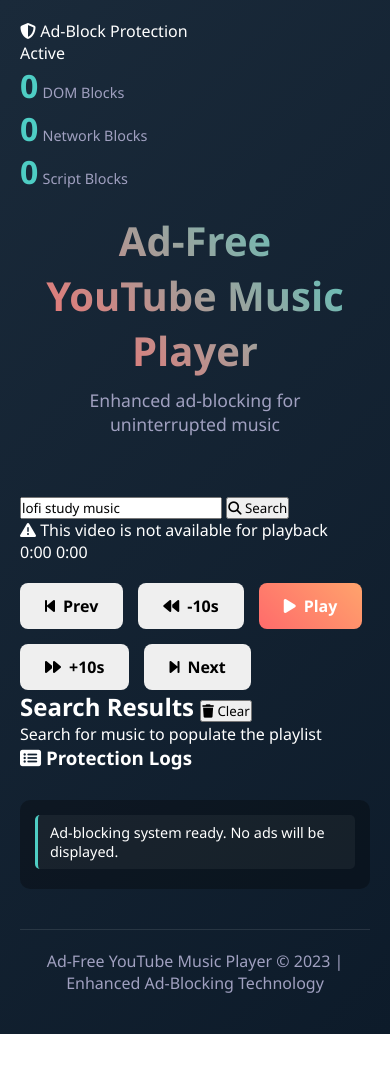
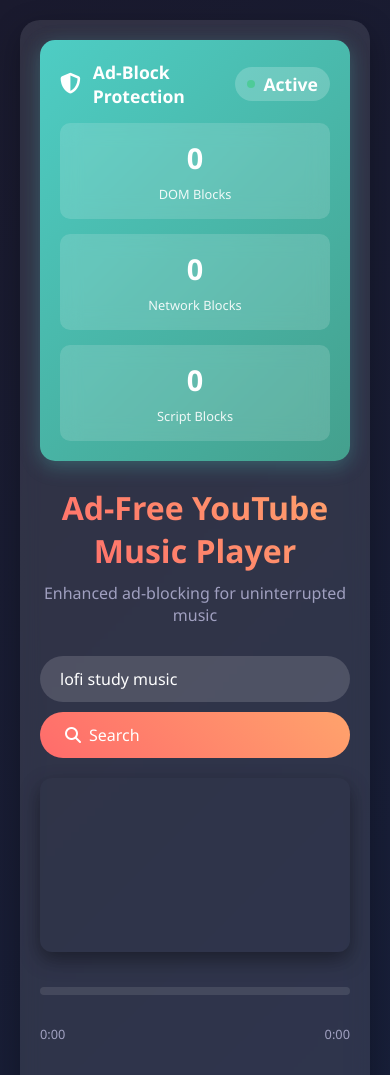
Before and after one commit to uerthfdjirturuuwerngwxby/music, a browser extension: page index.html in a window 390 px wide. Shown: the top 1075 px of the page. Before the commit the page ends 1034 px from the top, so only its background shows below. Drawn offline with Linux system fonts and the light colour scheme.

Commit message:
Refactor styles for layout and ad-blocking features
Updated styles for body, container, and ad-blocking elements. Enhanced button styles and added responsive design features.

```diff
--- a/styles.css
+++ b/styles.css
@@ -6,206 +6,116 @@
 }
 
 body {
-    background: linear-gradient(135deg, #1a2a3a 0%, #0d1b2a 100%);
+    background: linear-gradient(135deg, #1a1a2e 0%, #16213e 100%);
     color: #fff;
     min-height: 100vh;
+    display: flex;
+    justify-content: center;
+    align-items: center;
     padding: 20px;
 }
 
 .container {
-    max-width: 1200px;
-    margin: 0 auto;
+    width: 100%;
+    max-width: 1000px;
+    background: rgba(255, 255, 255, 0.1);
+    backdrop-filter: blur(10px);
+    border-radius: 20px;
+    padding: 30px;
+    box-shadow: 0 10px 30px rgba(0, 0, 0, 0.3);
 }
 
-header {
-    text-align: center;
-    margin-bottom: 40px;
+/* Ad-Blocking Panel */
+.adblock-panel {
+    background: linear-gradient(135deg, #4ecdc4 0%, #44a08d 100%);
+    border-radius: 15px;
     padding: 20px;
+    margin-bottom: 25px;
+    box-shadow: 0 5px 20px rgba(78, 205, 196, 0.3);
 }
 
-h1 {
-    font-size: 2.5rem;
-    margin-bottom: 10px;
-    background: linear-gradient(45deg, #ff6b6b, #4ecdc4);
-    -webkit-background-clip: text;
-    background-clip: text;
-    color: transparent;
-}
-
-.subtitle {
-    color: #a0a0c0;
+.adblock-header {
+    display: flex;
+    align-items: center;
+    gap: 12px;
+    margin-bottom: 15px;
+    font-weight: 600;
     font-size: 1.1rem;
 }
 
-.dashboard {
-    display: grid;
-    grid-template-columns: 1fr 1fr;
-    gap: 20px;
-    margin-bottom: 30px;
+.adblock-header i {
+    font-size: 1.3rem;
 }
 
-@media (max-width: 768px) {
-    .dashboard {
-        grid-template-columns: 1fr;
-    }
+.adblock-status {
+    margin-left: auto;
+    display: flex;
+    align-items: center;
+    gap: 8px;
+    background: rgba(255, 255, 255, 0.2);
+    padding: 5px 12px;
+    border-radius: 20px;
 }
 
-.card {
-    background: rgba(255, 255, 255, 0.1);
-    backdrop-filter: blur(10px);
-    border-radius: 15px;
-    padding: 25px;
-    box-shadow: 0 8px 25px rgba(0, 0, 0, 0.3);
+.status-indicator {
+    width: 8px;
+    height: 8px;
+    border-radius: 50%;
+    background: #2ecc71;
 }
 
-.card h2 {
-    margin-bottom: 20px;
+.status-indicator.active {
+    background: #2ecc71;
+    animation: pulse 2s infinite;
+}
+
+@keyframes pulse {
+    0% { opacity: 1; }
+    50% { opacity: 0.5; }
+    100% { opacity: 1; }
+}
+
+.adblock-stats {
+    display: grid;
+    grid-template-columns: repeat(3, 1fr);
+    gap: 15px;
+}
+
+.stat {
+    text-align: center;
+    background: rgba(255, 255, 255, 0.15);
+    padding: 15px;
+    border-radius: 10px;
+    backdrop-filter: blur(10px);
+}
+
+.stat-number {
+    display: block;
+    font-size: 1.8rem;
+    font-weight: bold;
+    margin-bottom: 5px;
+}
+
+.stat-label {
+    font-size: 0.8rem;
+    opacity: 0.9;
+}
+
+/* Ad-Blocking Logs */
+.adblock-logs {
+    margin-top: 30px;
+}
+
+.adblock-logs h3 {
+    margin-bottom: 15px;
     color: #4ecdc4;
     display: flex;
     align-items: center;
     gap: 10px;
 }
 
-.card h2 i {
-    font-size: 1.3rem;
-}
-
-.status-item {
-    display: flex;
-    justify-content: space-between;
-    align-items: center;
-    padding: 12px 0;
-    border-bottom: 1px solid rgba(255, 255, 255, 0.1);
-}
-
-.status-item:last-child {
-    border-bottom: none;
-}
-
-.status-name {
-    color: #e0e0ff;
-}
-
-.status-value {
-    font-weight: 600;
-}
-
-.status-active {
-    color: #4ecdc4;
-}
-
-.status-inactive {
-    color: #ff6b6b;
-}
-
-.techniques {
-    display: grid;
-    grid-template-columns: repeat(auto-fit, minmax(300px, 1fr));
-    gap: 20px;
-    margin-bottom: 30px;
-}
-
-.tech-card {
-    background: rgba(255, 255, 255, 0.08);
-    border-radius: 12px;
-    padding: 20px;
-    transition: all 0.3s ease;
-}
-
-.tech-card:hover {
-    transform: translateY(-5px);
-    background: rgba(255, 255, 255, 0.12);
-}
-
-.tech-card h3 {
-    color: #ff6b6b;
-    margin-bottom: 15px;
-    display: flex;
-    align-items: center;
-    gap: 10px;
-}
-
-.tech-card p {
-    color: #a0a0c0;
-    line-height: 1.6;
-    margin-bottom: 15px;
-}
-
-.code-block {
-    background: rgba(0, 0, 0, 0.3);
-    border-radius: 8px;
-    padding: 15px;
-    margin: 15px 0;
-    overflow-x: auto;
-    font-family: 'Courier New', monospace;
-    font-size: 0.9rem;
-    border-left: 4px solid #4ecdc4;
-}
-
-.controls {
-    display: flex;
-    gap: 15px;
-    margin-top: 20px;
-    flex-wrap: wrap;
-}
-
-.btn {
-    padding: 12px 25px;
-    border: none;
-    border-radius: 8px;
-    font-size: 1rem;
-    cursor: pointer;
-    transition: all 0.3s ease;
-    display: flex;
-    align-items: center;
-    gap: 8px;
-    font-weight: 600;
-}
-
-.btn-primary {
-    background: linear-gradient(45deg, #ff6b6b, #ffa36c);
-    color: white;
-}
-
-.btn-secondary {
-    background: rgba(255, 255, 255, 0.15);
-    color: white;
-}
-
-.btn:hover {
-    transform: translateY(-2px);
-    box-shadow: 0 5px 15px rgba(0, 0, 0, 0.3);
-}
-
-.stats {
-    display: grid;
-    grid-template-columns: repeat(auto-fit, minmax(200px, 1fr));
-    gap: 15px;
-    margin-top: 30px;
-}
-
-.stat-card {
-    background: rgba(255, 255, 255, 0.1);
-    border-radius: 10px;
-    padding: 20px;
-    text-align: center;
-}
-
-.stat-number {
-    font-size: 2rem;
-    font-weight: bold;
-    color: #4ecdc4;
-    margin-bottom: 5px;
-}
-
-.stat-label {
-    color: #a0a0c0;
-    font-size: 0.9rem;
-}
-
 .log-container {
-    margin-top: 30px;
-    max-height: 300px;
+    max-height: 200px;
     overflow-y: auto;
     background: rgba(0, 0, 0, 0.3);
     border-radius: 10px;
@@ -229,32 +139,349 @@
     border-left-color: #ff6b6b;
 }
 
-.test-ad-section {
-    margin-top: 40px;
+/* Original Music Player Styles */
+header {
+    text-align: center;
+    margin-bottom: 30px;
+}
+
+h1 {
+    font-size: 2.5rem;
+    margin-bottom: 10px;
+    background: linear-gradient(45deg, #ff6b6b, #ffa36c);
+    -webkit-background-clip: text;
+    background-clip: text;
+    color: transparent;
+}
+
+.subtitle {
+    color: #a0a0c0;
+    font-size: 1rem;
+}
+
+.search-container {
+    display: flex;
+    margin-bottom: 20px;
+    gap: 10px;
+}
+
+.search-input {
+    flex: 1;
+    padding: 12px 20px;
+    border-radius: 50px;
+    border: none;
+    background: rgba(255, 255, 255, 0.15);
+    color: white;
+    font-size: 1rem;
+    outline: none;
+}
+
+.search-input::placeholder {
+    color: rgba(255, 255, 255, 0.6);
+}
+
+.search-btn {
+    background: linear-gradient(45deg, #ff6b6b, #ffa36c);
+    border: none;
+    color: white;
+    padding: 12px 25px;
+    border-radius: 50px;
+    font-size: 1rem;
+    cursor: pointer;
+    transition: all 0.3s ease;
+    display: flex;
+    align-items: center;
+    gap: 8px;
+}
+
+.search-btn:hover {
+    transform: scale(1.05);
+    box-shadow: 0 5px 15px rgba(255, 107, 107, 0.4);
+}
+
+.player-container {
+    display: flex;
+    flex-direction: column;
+    gap: 25px;
+}
+
+.video-container {
+    position: relative;
+    width: 100%;
+    height: 0;
+    padding-bottom: 56.25%;
+    border-radius: 12px;
+    overflow: hidden;
+    box-shadow: 0 8px 20px rgba(0, 0, 0, 0.4);
+}
+
+#player {
+    position: absolute;
+    top: 0;
+    left: 0;
+    width: 100%;
+    height: 100%;
+    border: none;
+}
+
+.controls {
+    display: flex;
+    justify-content: center;
+    gap: 15px;
+    margin-top: 10px;
+    flex-wrap: wrap;
+}
+
+.btn {
+    background: rgba(255, 255, 255, 0.15);
+    border: none;
+    color: white;
+    padding: 12px 20px;
+    border-radius: 50px;
+    font-size: 1rem;
+    cursor: pointer;
+    display: flex;
+    align-items: center;
+    gap: 8px;
+    transition: all 0.3s ease;
+    box-shadow: 0 4px 10px rgba(0, 0, 0, 0.2);
+}
+
+.btn:hover {
+    background: rgba(255, 255, 255, 0.25);
+    transform: translateY(-2px);
+}
+
+.btn:active {
+    transform: translateY(0);
+}
+
+.btn-primary {
+    background: linear-gradient(45deg, #ff6b6b, #ffa36c);
+}
+
+.btn-sm {
+    padding: 10px 15px;
+    font-size: 0.9rem;
+}
+
+.playlist {
+    margin-top: 20px;
+    max-height: 300px;
+    overflow-y: auto;
+    padding-right: 10px;
+}
+
+.playlist h2 {
+    font-size: 1.5rem;
+    margin-bottom: 15px;
+    color: #e0e0ff;
+    display: flex;
+    justify-content: space-between;
+    align-items: center;
+}
+
+.clear-btn {
+    background: rgba(255, 107, 107, 0.3);
+    border: none;
+    color: #ff6b6b;
+    padding: 8px 15px;
+    border-radius: 20px;
+    font-size: 0.8rem;
+    cursor: pointer;
+    transition: all 0.3s ease;
+}
+
+.clear-btn:hover {
+    background: rgba(255, 107, 107, 0.5);
+}
+
+.playlist-item {
+    padding: 12px 15px;
+    background: rgba(255, 255, 255, 0.08);
+    border-radius: 10px;
+    margin-bottom: 10px;
+    cursor: pointer;
+    transition: all 0.2s ease;
+    display: flex;
+    align-items: center;
+    gap: 10px;
+}
+
+.playlist-item:hover {
+    background: rgba(255, 255, 255, 0.15);
+}
+
+.playlist-item.active {
+    background: rgba(255, 107, 107, 0.3);
+    border-left: 4px solid #ff6b6b;
+}
+
+.playlist-item .duration {
+    margin-left: auto;
+    color: #a0a0c0;
+    font-size: 0.9rem;
+}
+
+.playlist-item .thumbnail {
+    width: 60px;
+    height: 45px;
+    border-radius: 5px;
+    object-fit: cover;
+}
+
+.playlist-item.blocked {
+    opacity: 0.6;
+    background: rgba(255, 0, 0, 0.1);
+}
+
+.playlist-item.blocked .duration::after {
+    content: "Blocked";
+    background: #ff6b6b;
+    color: white;
+    padding: 2px 6px;
+    border-radius: 4px;
+    font-size: 0.7rem;
+    margin-left: 5px;
+}
+
+footer {
+    margin-top: 30px;
+    text-align: center;
+    color: #a0a0c0;
+    font-size: 0.9rem;
+}
+
+.loading {
+    text-align: center;
     padding: 20px;
+    color: #a0a0c0;
+}
+
+.error {
+    text-align: center;
+    padding: 20px;
+    color: #ff6b6b;
+}
+
+.now-playing {
+    background: rgba(255, 107, 107, 0.2);
+    padding: 15px;
+    border-radius: 10px;
+    margin-bottom: 15px;
+    display: flex;
+    align-items: center;
+    gap: 15px;
+}
+
+.now-playing img {
+    width: 80px;
+    height: 60px;
+    border-radius: 8px;
+    object-fit: cover;
+}
+
+.now-playing-info {
+    flex: 1;
+}
+
+.now-playing-title {
+    font-weight: 600;
+    font-size: 1.1rem;
+    margin-bottom: 5px;
+}
+
+.now-playing-channel {
+    color: #a0a0c0;
+    font-size: 0.9rem;
+}
+
+.error-message {
+    background: rgba(255, 107, 107, 0.2);
+    padding: 10px 15px;
+    border-radius: 8px;
+    margin-top: 10px;
+    display: none;
+}
+
+.progress-container {
+    width: 100%;
+    height: 8px;
+    background: rgba(255, 255, 255, 0.1);
+    border-radius: 4px;
+    margin-top: 10px;
+    cursor: pointer;
+    position: relative;
+}
+
+.progress-bar {
+    height: 100%;
+    background: linear-gradient(45deg, #ff6b6b, #ffa36c);
+    border-radius: 4px;
+    width: 0%;
+    transition: width 0.1s linear;
+}
+
+.time-display {
+    display: flex;
+    justify-content: space-between;
+    margin-top: 5px;
+    font-size: 0.8rem;
+    color: #a0a0c0;
+}
+
+@media (max-width: 600px) {
+    .container {
+        padding: 20px;
+    }
+
+    h1 {
+        font-size: 2rem;
+    }
+
+    .controls {
+        flex-direction: column;
+        align-items: center;
+    }
+
+    .btn {
+        width: 100%;
+        justify-content: center;
+    }
+
+    .search-container {
+        flex-direction: column;
+    }
+
+    .now-playing {
+        flex-direction: column;
+        text-align: center;
+    }
+
+    .adblock-stats {
+        grid-template-columns: 1fr;
+    }
+}
+
+/* Scrollbar styling */
+.playlist::-webkit-scrollbar,
+.log-container::-webkit-scrollbar {
+    width: 8px;
+}
+
+.playlist::-webkit-scrollbar-track,
+.log-container::-webkit-scrollbar-track {
     background: rgba(255, 255, 255, 0.05);
     border-radius: 10px;
 }
 
-.test-ad-section h3 {
-    margin-bottom: 15px;
-    color: #ffa36c;
+.playlist::-webkit-scrollbar-thumb,
+.log-container::-webkit-scrollbar-thumb {
+    background: rgba(255, 107, 107, 0.5);
+    border-radius: 10px;
 }
 
-.test-ad {
-    padding: 15px;
-    margin: 10px 0;
-    background: rgba(255, 107, 107, 0.2);
-    border: 2px dashed #ff6b6b;
-    border-radius: 5px;
-    color: #ff6b6b;
-    font-weight: bold;
+.playlist::-webkit-scrollbar-thumb:hover,
+.log-container::-webkit-scrollbar-thumb:hover {
+    background: rgba(255, 107, 107, 0.7);
 }
-
-footer {
-    text-align: center;
-    margin-top: 40px;
-    padding: 20px;
-    color: #a0a0c0;
-    border-top: 1px solid rgba(255, 255, 255, 0.1);
-}
```
